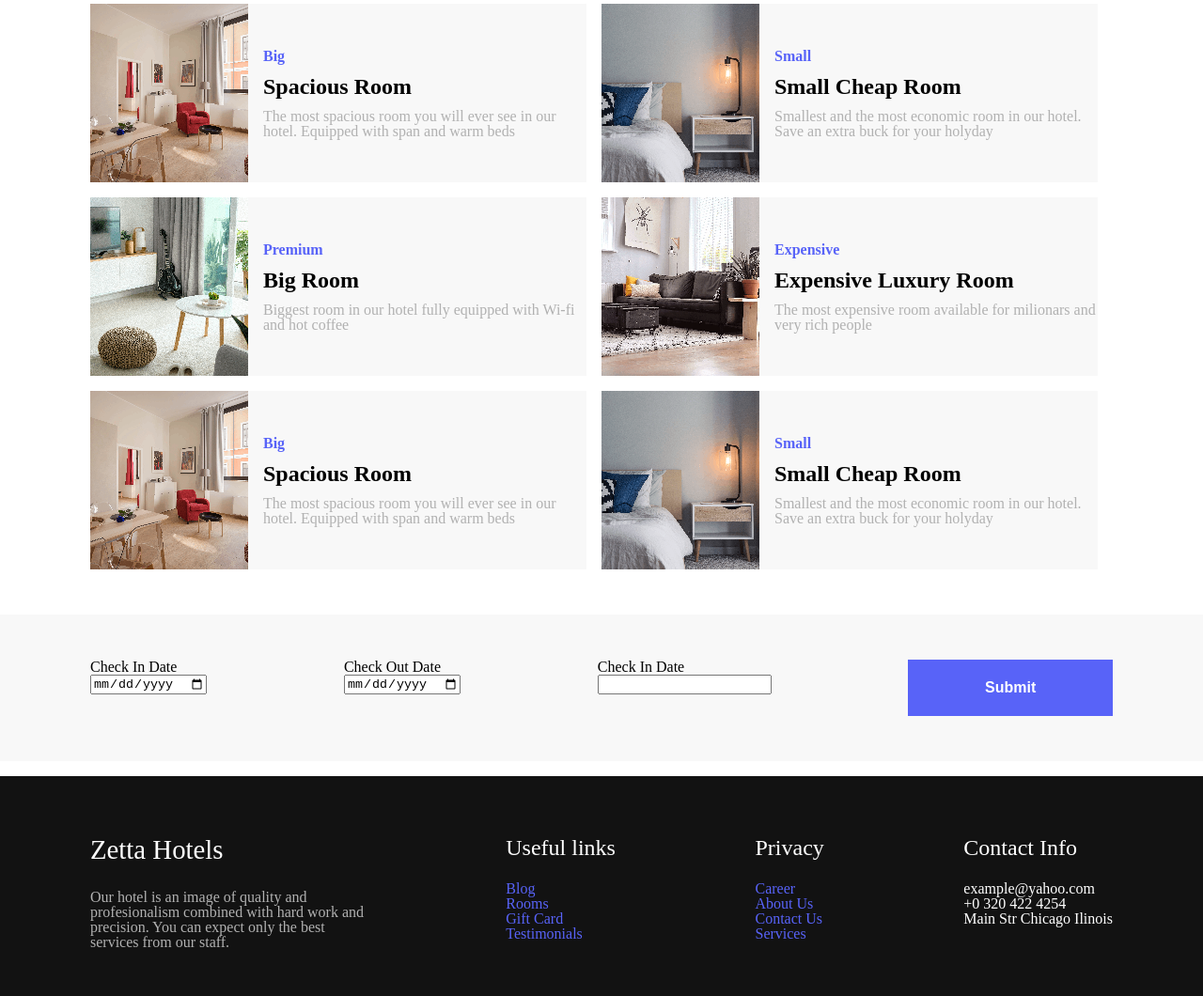
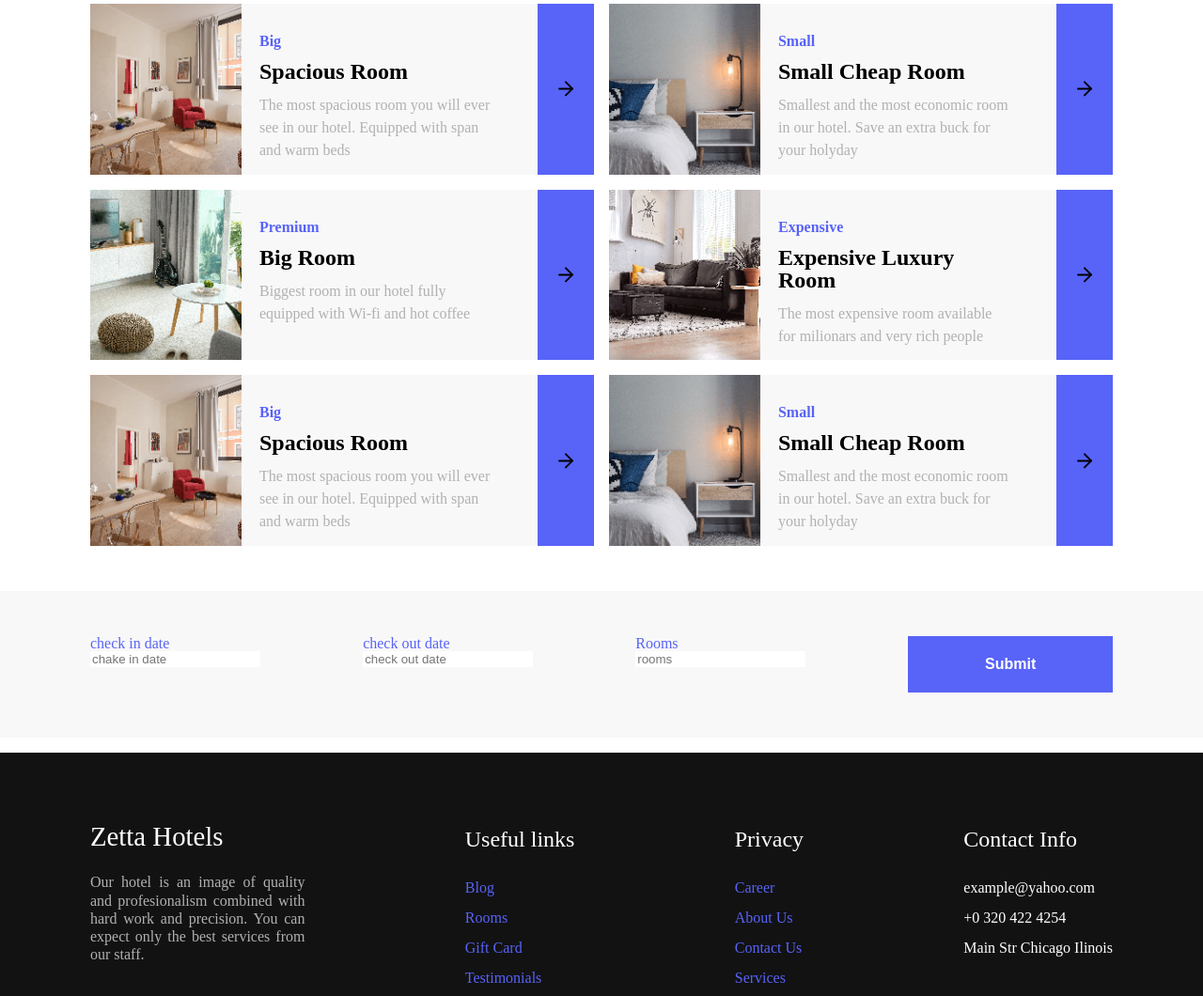
Before and after one commit to ninorak/Midterm-project-3, a plain HTML site: page index.html in a window 1280 px wide. Shown: the part 549-1609 px from the top of the page at 94% size. Drawn offline with Linux system fonts and the light colour scheme.

Commit message:
Update 3

```diff
--- a/css/style.css
+++ b/css/style.css
@@ -11,7 +11,9 @@
 }
 /********************************************header********************************************/
 header {
-    background-image: url(../img/cover.png);
+    background-image: url(../img/cover.jpg);
+    background-repeat: no-repeat;
+    background-position: 50% 20%;
     height: 324px;
     color: #ffffff;
     padding-top: 2em;
@@ -20,14 +22,18 @@ header {
 header a {
     color: #ffffff;
 }
-.main-nav:first-child {
-    margin-right: 5em;
-}
 .main-nav li {
     margin-right: 3em;
 }
-.main-nav li:last-child {
+.main-nav-ul img {
+    height: 4px;
+    width: 8px;
+    vertical-align: middle;
+    margin-left: 0.3em;
+}
+.main-nav-ul li:last-child {
     margin-right: 0;
+    padding-right: 0;
 }
 .main-nav a {
     font-weight: 700;
@@ -66,18 +72,20 @@ header a {
     display: grid;
     grid-template-columns: 1fr 1fr;
     row-gap: 1em;
+    column-gap: 1em;
 }
 .section-div-x {
     display: flex;
-    width: calc(100% - 1em);
     background-color: #f8f8f8;
 }
 img {
     height: 100%;
+    width: 30%;
+    object-fit: cover;
 }
 .inside-section-div-x {
-    padding-top: 3em;
-    padding-left: 1em;
+    padding-top: 2em;
+    padding-left: 1.2em;
 }
 .inside-section-div-x span {
     color: #5863f8;
@@ -93,6 +101,20 @@ img {
 .inside-section-div-x p {
     color: #b1b1b1;
     font-size: 1rem;
+    line-height: 1.5;
+}
+.arrow {
+    width: 60px;
+    height: 100%;
+    background-color: #5863f8;
+    margin-left: 3em;
+}
+.arrow a {
+    height: 100%;
+    display: flex;
+    align-items: center;
+    justify-self: center;
+    padding: 0 1.5em;
 }
 .check-in-out {
     background-color: #f8f8f8;
@@ -100,6 +122,14 @@ img {
     padding-bottom: 3em;
     margin-top: 3em;
     margin-bottom: 1em;
+}
+label {
+    color: #5863f8;
+    font-size: 1rem;
+    line-height: 16px;
+}
+input {
+    border: none;
 }
 .submit-button {
     color: #ffffff;
@@ -115,7 +145,7 @@ img {
 footer {
     height: 395px;
     background-color: #121212;
-    padding-top: 4em;
+    padding-top: 5em;
 }
 footer h2 {
     color: #ffffff;
@@ -132,7 +162,9 @@ footer h3 {
     font-size: 1rem;
 }
 .Zetta-Hotels {
-    width: 27%;
+    width: 21%;
+    text-align: justify;
+    line-height: 1.2rem;
 }
 footer p {
     color: #b1b1b1;
@@ -141,6 +173,7 @@ footer p {
 footer a {
     color: #5863f8;
     font-size: 1rem;
+    line-height: 2rem;
 }
 .page-info {
     margin-top: 4em;
--- a/index.html
+++ b/index.html
@@ -14,12 +14,12 @@
             <ul class="main-nav-ul flex">
                 <li><a href="index.html" class="current-page">Home</a></li>
                 <li><a href="#">Rooms
-                    <img src="./img/drop-down.png" alt="drop-down">
+                    <img src="./img/drop-down.svg" alt="drop down">
                 </a></li>
                 <li><a href="#">Restaurant</a></li>
                 <li><a href="#">About us</a></li>
                 <li><a href="#">Blog</a></li>
-                <li><a href="#">contact</a></li>
+                <li><a href="#" class="no-margin-r">contact</a></li>
             </ul>
         </nav>
         <div class="mini-nav">
@@ -44,8 +44,15 @@
                         <h3>Spacious Room</h3>
                         <p>The most spacious room you will ever see in our hotel. Equipped with span and warm beds</p>
                     </div>
-                    <div>
-                        <a href="#"><img src="#" alt=""></a>
+                    <div class="arrow">
+                        <a href="#">
+                            <svg xmlns="http://www.w3.org/2000/svg" width="16" height="16.828" viewBox="0 0 16 16.828">
+                                <g id="arrow-right_1_" data-name="arrow-right (1)" transform="translate(-4 -3.586)">
+                                  <line id="Line_1" data-name="Line 1" x2="14" transform="translate(5 12)" fill="none" stroke="#000" stroke-linecap="round" stroke-linejoin="round" stroke-width="2"/>
+                                  <path id="Path_1" data-name="Path 1" d="M12,5l7,7-7,7" fill="none" stroke="#000" stroke-linecap="round" stroke-linejoin="round" stroke-width="2"/>
+                                </g>
+                            </svg>
+                        </a>
                     </div>
                 </div>
                 <div class="section-div-x">
@@ -55,8 +62,15 @@
                         <h3>Small Cheap Room</h3>
                         <p>Smallest and the most economic room in our hotel. Save an extra buck for your holyday</p>
                     </div>
-                    <div>
-                        <a href="#"><img src="#" alt=""></a>
+                    <div class="arrow">
+                        <a href="#">
+                            <svg xmlns="http://www.w3.org/2000/svg" width="16" height="16.828" viewBox="0 0 16 16.828">
+                                <g id="arrow-right_1_" data-name="arrow-right (1)" transform="translate(-4 -3.586)">
+                                  <line id="Line_1" data-name="Line 1" x2="14" transform="translate(5 12)" fill="none" stroke="#000" stroke-linecap="round" stroke-linejoin="round" stroke-width="2"/>
+                                  <path id="Path_1" data-name="Path 1" d="M12,5l7,7-7,7" fill="none" stroke="#000" stroke-linecap="round" stroke-linejoin="round" stroke-width="2"/>
+                                </g>
+                            </svg>
+                        </a>
                     </div>
                 </div>
                 <div class="section-div-x">
@@ -66,8 +80,15 @@
                         <h3>Big Room</h3>
                         <p>Biggest room in our hotel fully equipped with Wi-fi and hot coffee</p>
                     </div>
-                    <div>
-                        <a href="#"><img src="#" alt=""></a>
+                    <div class="arrow">
+                        <a href="#">
+                            <svg xmlns="http://www.w3.org/2000/svg" width="16" height="16.828" viewBox="0 0 16 16.828">
+                                <g id="arrow-right_1_" data-name="arrow-right (1)" transform="translate(-4 -3.586)">
+                                  <line id="Line_1" data-name="Line 1" x2="14" transform="translate(5 12)" fill="none" stroke="#000" stroke-linecap="round" stroke-linejoin="round" stroke-width="2"/>
+                                  <path id="Path_1" data-name="Path 1" d="M12,5l7,7-7,7" fill="none" stroke="#000" stroke-linecap="round" stroke-linejoin="round" stroke-width="2"/>
+                                </g>
+                            </svg>
+                        </a>
                     </div>
                 </div>
                 <div class="section-div-x">
@@ -77,8 +98,15 @@
                         <h3>Expensive Luxury Room</h3>
                         <p>The most expensive room available for milionars and very rich people</p>
                     </div>
-                    <div>
-                        <a href="#"><img src="#" alt=""></a>
+                    <div class="arrow">
+                        <a href="#">
+                            <svg xmlns="http://www.w3.org/2000/svg" width="16" height="16.828" viewBox="0 0 16 16.828">
+                                <g id="arrow-right_1_" data-name="arrow-right (1)" transform="translate(-4 -3.586)">
+                                  <line id="Line_1" data-name="Line 1" x2="14" transform="translate(5 12)" fill="none" stroke="#000" stroke-linecap="round" stroke-linejoin="round" stroke-width="2"/>
+                                  <path id="Path_1" data-name="Path 1" d="M12,5l7,7-7,7" fill="none" stroke="#000" stroke-linecap="round" stroke-linejoin="round" stroke-width="2"/>
+                                </g>
+                            </svg>
+                        </a>
                     </div>
                 </div>
                 <div class="section-div-x">
@@ -88,8 +116,15 @@
                         <h3>Spacious Room</h3>
                         <p>The most spacious room you will ever see in our hotel. Equipped with span and warm beds</p>
                     </div>
-                    <div>
-                        <a href="#"><img src="#" alt=""></a>
+                    <div class="arrow">
+                        <a href="#">
+                            <svg xmlns="http://www.w3.org/2000/svg" width="16" height="16.828" viewBox="0 0 16 16.828">
+                                <g id="arrow-right_1_" data-name="arrow-right (1)" transform="translate(-4 -3.586)">
+                                  <line id="Line_1" data-name="Line 1" x2="14" transform="translate(5 12)" fill="none" stroke="#000" stroke-linecap="round" stroke-linejoin="round" stroke-width="2"/>
+                                  <path id="Path_1" data-name="Path 1" d="M12,5l7,7-7,7" fill="none" stroke="#000" stroke-linecap="round" stroke-linejoin="round" stroke-width="2"/>
+                                </g>
+                            </svg>
+                        </a>
                     </div>
                 </div>
                 <div class="section-div-x">
@@ -99,26 +134,35 @@
                         <h3>Small Cheap Room</h3>
                         <p>Smallest and the most economic room in our hotel. Save an extra buck for your holyday</p>
                     </div>
+                    <div class="arrow">
+                        <a href="#">
+                            <svg xmlns="http://www.w3.org/2000/svg" width="16" height="16.828" viewBox="0 0 16 16.828">
+                                <g id="arrow-right_1_" data-name="arrow-right (1)" transform="translate(-4 -3.586)">
+                                  <line id="Line_1" data-name="Line 1" x2="14" transform="translate(5 12)" fill="none" stroke="#000" stroke-linecap="round" stroke-linejoin="round" stroke-width="2"/>
+                                  <path id="Path_1" data-name="Path 1" d="M12,5l7,7-7,7" fill="none" stroke="#000" stroke-linecap="round" stroke-linejoin="round" stroke-width="2"/>
+                                </g>
+                            </svg>
+                        </a>
+                    </div>
+                </div>
             </div>
         </section>
         <section class="check-in-out padding">
-            <div>
                 <form class="flex-space-between" action="#">
                     <div>
-                        <label for="check-in">Check In Date</label><br>
-                        <input type="date" id="checkIn" name="checkIn">
+                        <label for="check-in">check in date</label><br>
+                        <input type="text" id="check-in" name="check-in" placeholder="chake in date">
                     </div>
                     <div>
-                        <label for="check-out">Check Out Date</label><br>
-                        <input type="date" id="checkOut" name="checkOut">
+                        <label for="check-out">check out date</label><br>
+                        <input type="text" id="check-out" name="check-out" placeholder="check out date">
                     </div>
                     <div>
-                        <label for="rooms">Check In Date</label><br>
-                        <input type="number" id="rooms" name="rooms">
+                        <label for="rooms">Rooms</label><br>
+                        <input type="text" id="rooms" name="rooms" placeholder="rooms">
                     </div>
                     <button class="submit-button" type="submit">Submit</button>
                 </form>
-            </div>
         </section>
     </section>
     <footer class="padding">
```
Also changed, not shown: img/cover.png (deleted), img/drop-down.svg (added), 1 other file.
